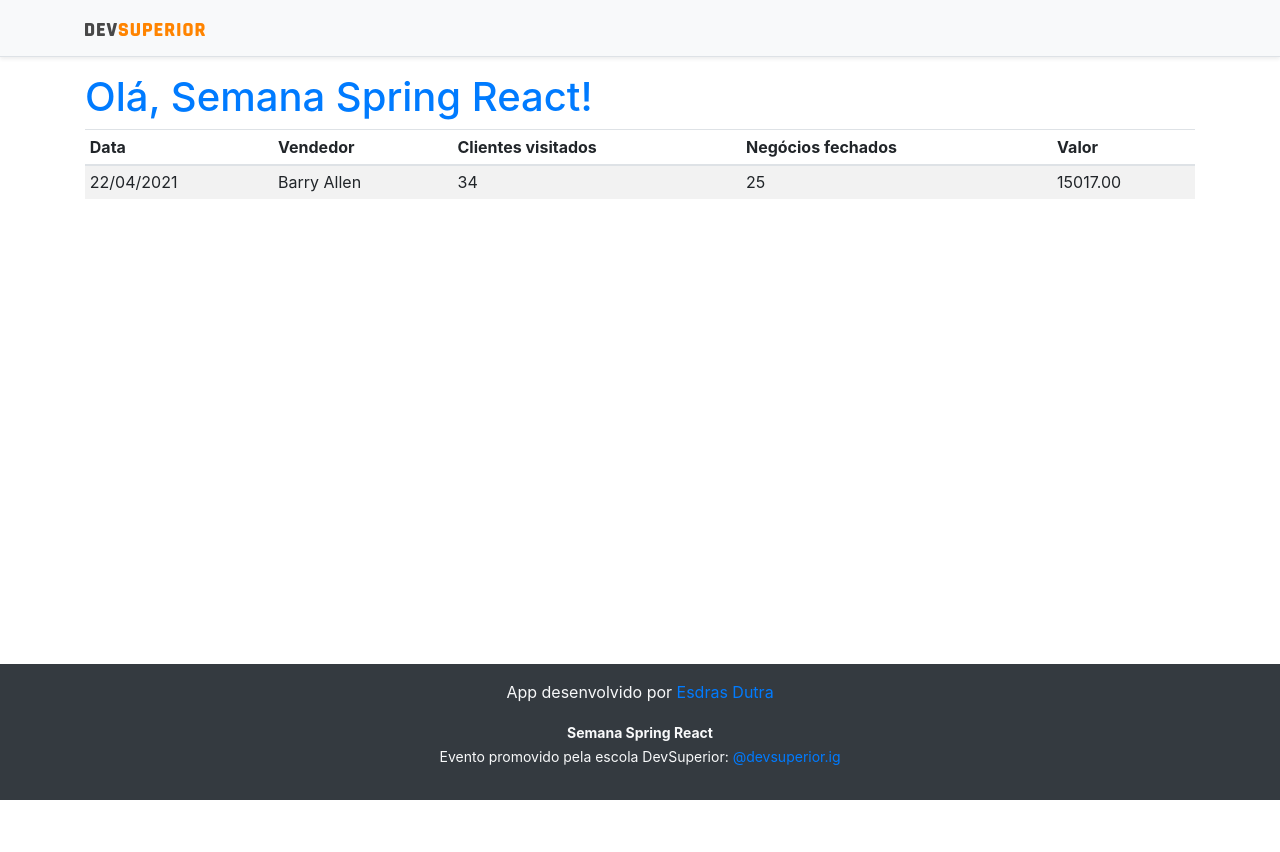
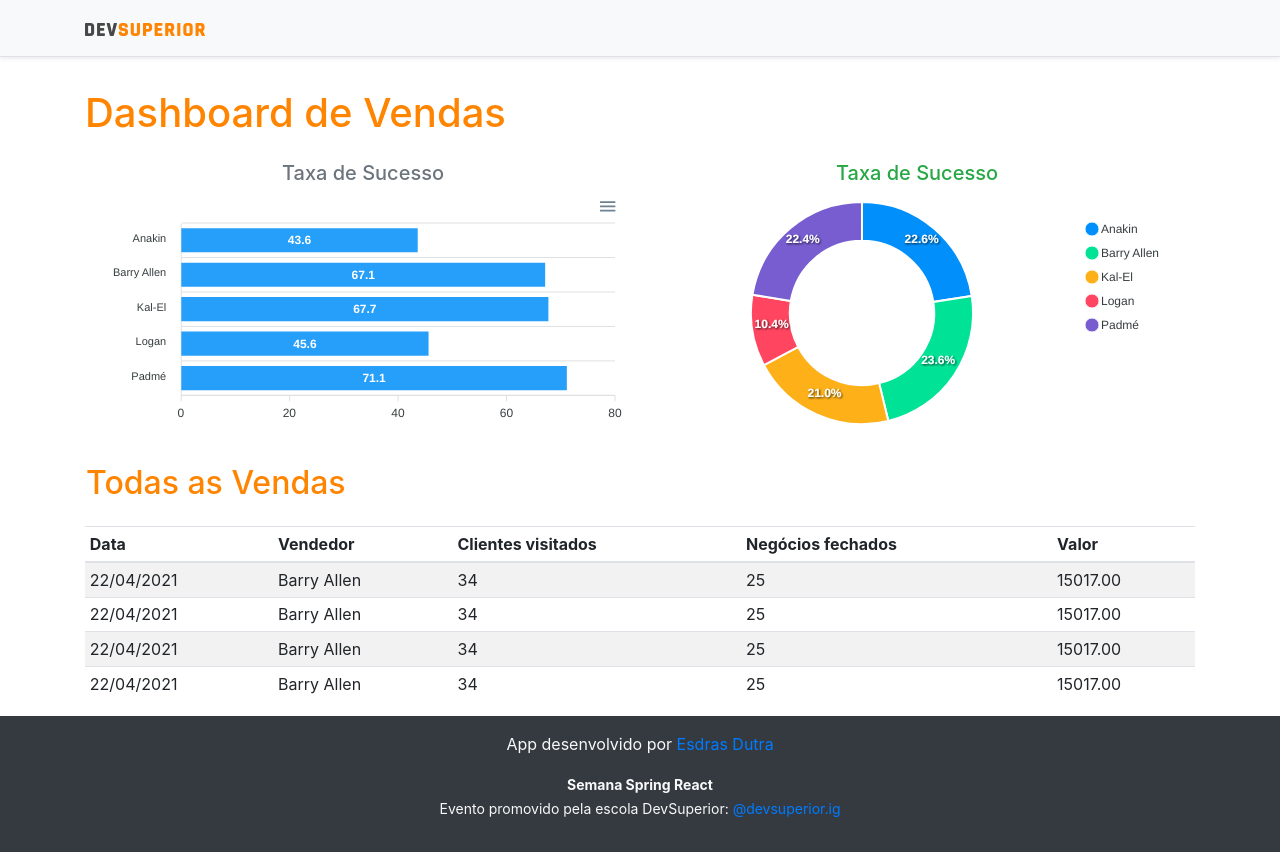
Before and after one commit to esdrasdutra/projeto-sds3, a React (Create React App) app in the folder frontend/: page / in a window 1280 px wide. Before the commit the page ends 800 px from the top, so only its background shows below. Built offline with nearby package versions, Linux system fonts and the light colour scheme.

Commit message:
Static Charts

```diff
--- a/frontend/package.json
+++ b/frontend/package.json
@@ -12,10 +12,12 @@
     "@types/node": "^12.0.0",
     "@types/react": "^17.0.0",
     "@types/react-dom": "^17.0.0",
+    "apexcharts": "^3.26.1",
     "bootstrap": "^4.6.0",
     "jquery": "1.9.1",
     "popper.js": "1.16.1",
     "react": "^17.0.2",
+    "react-apexcharts": "^1.3.9",
     "react-dom": "^17.0.2",
     "react-scripts": "4.0.3",
     "typescript": "^4.1.2",
--- a/frontend/src/App.tsx
+++ b/frontend/src/App.tsx
@@ -1,16 +1,33 @@
-import NavBar from    './components/NavBar';
-import Footer from    './components/Footer';
+import NavBar from './components/NavBar';
+import Footer from './components/Footer';
 import DataTable from './components/DataTable';
+import BarChart from './components/BarChart';
+import DonutChart from './components/DonutsChart';
 
 function App() {
   return (
     <>
       <NavBar />
       <div className="container">
-        <h1 className="text-primary">Olá, Semana Spring React!</h1>
-        <DataTable/>
+        <h1 className="texto-primary py-3">Dashboard de Vendas</h1>
+        <div className="row px-3">
+          <div className="col-sm-6">
+            <h5 className="text-center text-secondary">Taxa de Sucesso</h5>
+            <BarChart/>
+          </div>
+          <div className="col-sm-6">
+            <h5 className="text-center text-success">Taxa de Sucesso</h5>
+            <DonutChart/>
+          </div>
+
+          <div className="py-3">
+            <h2 className="texto-primary"> Todas as Vendas</h2>
+          </div>
+
+        </div>
+        <DataTable />
       </div>
-      <Footer/>
+      <Footer />
     </>
   );
 }
--- a/frontend/src/assets/css/styles.css
+++ b/frontend/src/assets/css/styles.css
@@ -27,6 +27,6 @@
     background-color: var(--color-primary) !important;
 }
 
-.text-primary {
+.texto-primary {
     color: var(--color-primary) !important;
 }
--- /dev/null
+++ b/frontend/src/components/BarChart/index.tsx
@@ -0,0 +1,33 @@
+import Chart from 'react-apexcharts';
+function BarChart() {
+    const options = {
+        plotOptions: {
+            bar: {
+                horizontal: true,
+            }
+        },
+    };
+
+    const mockData = {
+        labels: {
+            categories: ['Anakin', 'Barry Allen', 'Kal-El', 'Logan', 'Padmé']
+        },
+        series: [
+            {
+                name: "% Sucesso",
+                data: [43.6, 67.1, 67.7, 45.6, 71.1]
+            }
+        ]
+    };
+
+    return (
+        <Chart
+            options={{ ...options, xaxis:mockData.labels}}
+            series={mockData.series}
+            type="bar"
+            height="240"
+        />
+    );
+}
+
+export default BarChart;
--- a/frontend/src/components/DataTable/index.tsx
+++ b/frontend/src/components/DataTable/index.tsx
@@ -20,6 +20,27 @@
                 <td>25</td>
                 <td>15017.00</td>
             </tr>
+            <tr>
+                <td>22/04/2021</td>
+                <td>Barry Allen</td>
+                <td>34</td>
+                <td>25</td>
+                <td>15017.00</td>
+            </tr>
+            <tr>
+                <td>22/04/2021</td>
+                <td>Barry Allen</td>
+                <td>34</td>
+                <td>25</td>
+                <td>15017.00</td>
+            </tr>
+            <tr>
+                <td>22/04/2021</td>
+                <td>Barry Allen</td>
+                <td>34</td>
+                <td>25</td>
+                <td>15017.00</td>
+            </tr>
         </tbody>
     </table>
 </div>
--- /dev/null
+++ b/frontend/src/components/DonutsChart/index.tsx
@@ -0,0 +1,23 @@
+import Chart from 'react-apexcharts';
+function DonutChart() {
+    const mockData = {
+        series: [477138, 499928, 444867, 220426, 473088],
+        labels: ['Anakin', 'Barry Allen', 'Kal-El', 'Logan', 'Padmé']
+    }
+
+    const options = {
+        legend: {
+            show: true
+        }
+    }
+    return (
+        <Chart
+            options={{ ...options, labels:mockData.labels}}
+            series={mockData.series}
+            type="donut"
+            height="240"
+        />
+    );
+}
+
+export default DonutChart;
```
Also changed, not shown: 1 other file (tests, documents, lock files or other folders).
